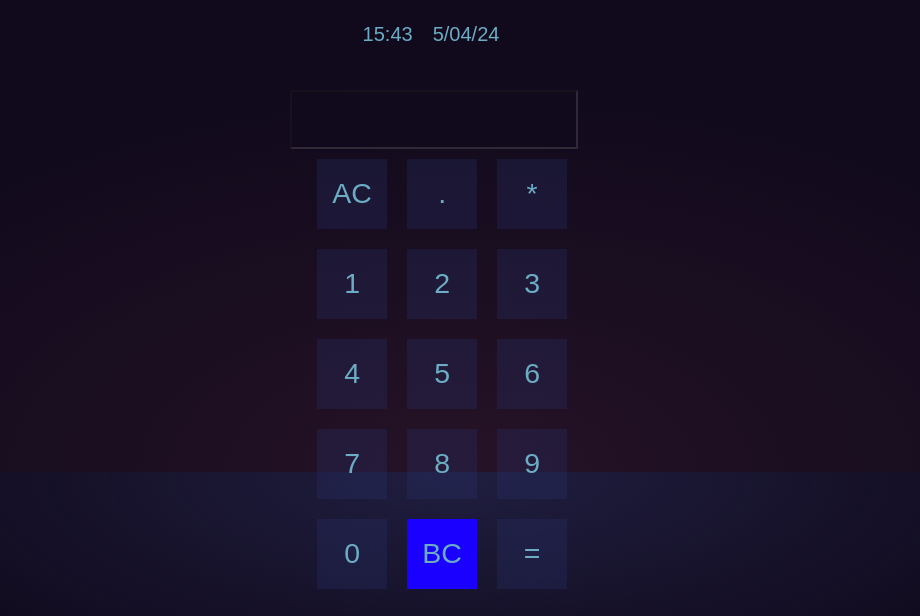
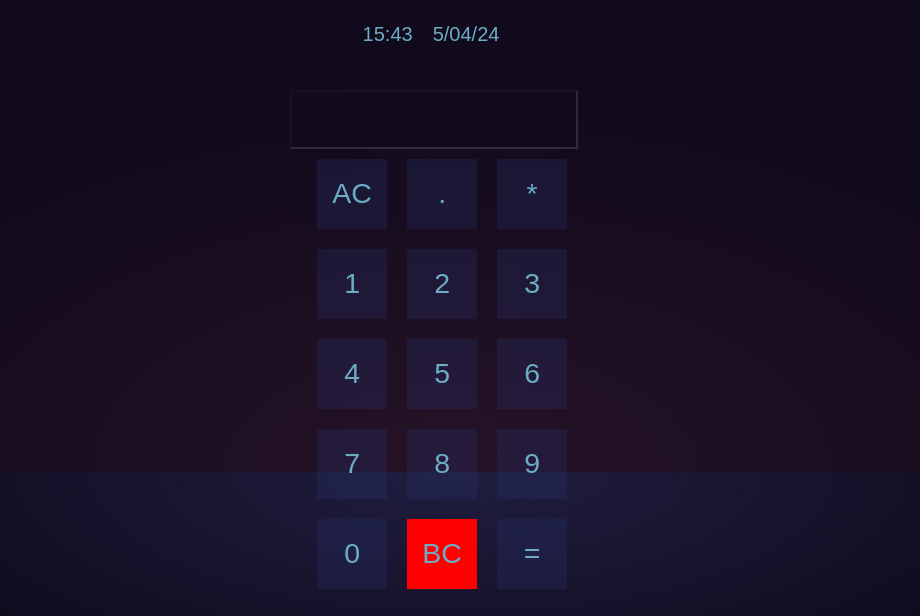
Before and after one commit to GUDESARROLLOS/Calculadora, a plain HTML site: page index.html in a window 1280 px wide. Shown: the part 328-944 px from the top of the page, without its empty margins (179-1099 px from the left). Drawn offline with Linux system fonts and the light colour scheme.

Commit message:
Update style.css

```diff
--- a/css/style.css
+++ b/css/style.css
@@ -62,8 +62,9 @@ html {
     font-weight: 800;
   }
  .BC{
-    background-color: rgb(25, 0, 255);
+    background-color: rgb(255, 0, 0);
  }
+
   button {
     border: 0;
     background: rgba(42,50,113, .28);
```
